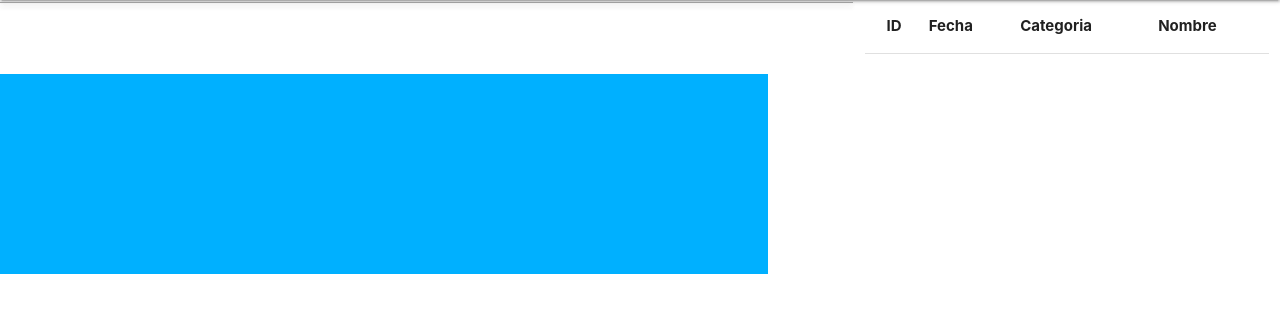
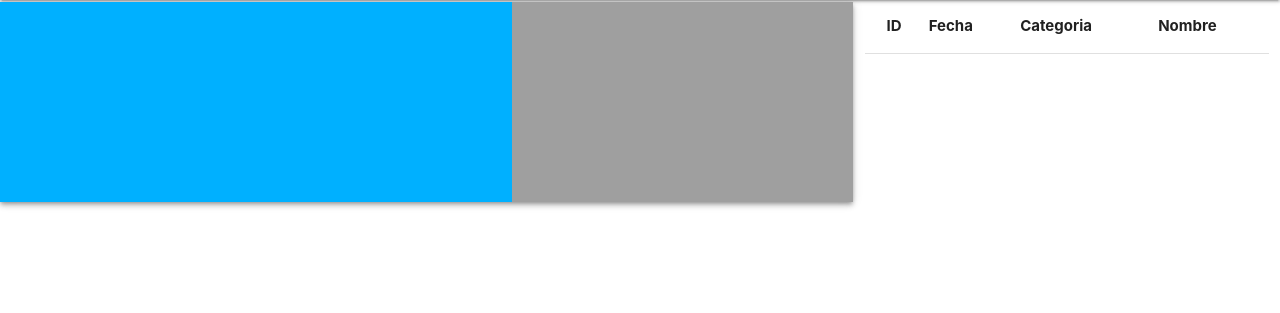
Before and after one commit to DavidAlejandroM/servitecserver, a CodeIgniter app: page /database/ in a window 1280 px wide. Shown: the part 64-377 px from the top of the page. Run offline with CodeIgniter, Linux system fonts and the light colour scheme; lists and menus that the app fills with data are empty; some libraries are stand-ins or nearby versions.

Commit message:
tratando de hacer el div flotante

```diff
--- a/application/views/welcome_message.php
+++ b/application/views/welcome_message.php
@@ -40,6 +40,7 @@ defined('BASEPATH') OR exit('No direct script access allowed');
     <div class="row z-position-1">
 
         <div class="col s8 z-depth-2" id="map">
+            <div style="height: 200px;background-color: #00b0ff;width: 60%;position: relative; z-index: 3;"></div>
         </div>
 
         <div class="col s4" id="itemReporte">
@@ -55,14 +56,6 @@ defined('BASEPATH') OR exit('No direct script access allowed');
                     </tr>
                     </thead>
                     <tbody>
-                    <!-- <tr ng-init="buscarSenal(r.id_senal)">
-                         <td data-title="Icono"><img src=""></td>
-                         <td data-title="ID">{{r.id_senal}}</td>
-                         <td data-title="Fecha">{{r.fecha}}</td>
-                         <td data-title="Categoria">{{categoriaSenal}}</td>
-                         <td data-title="Nombre">{{nameSenal}}</td>
-
-                     </tr>-->
                     <tr class="tabla-reportes-row" ng-repeat="r in reportes" ng-click="clickReporte(r)">
                         <td data-title="Icono"><img src="img/senales/{{r.icono}}" style="height: 70px;"></td>
                         <td data-title="ID">{{r.id_senal}}</td>
@@ -75,7 +68,7 @@ defined('BASEPATH') OR exit('No direct script access allowed');
             </div>
         </div>
     </div>
-    <div style="height: 200px;background-color: #00b0ff;width: 60%;"></div>
+
 
 
 </div>
```
